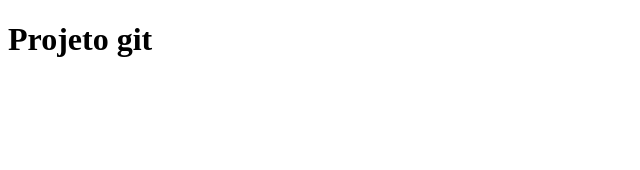
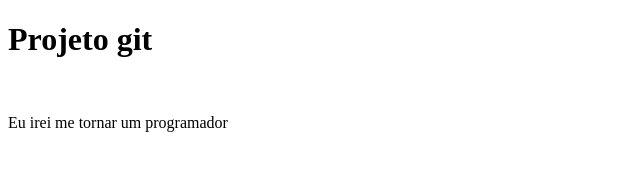
Before and after one commit to RamonAuer/ProjetoDeTreino, a plain HTML site: page index.html in a window 1280 px wide. Shown: the whole page, without its empty margins (0-640 px from the left). Drawn offline with Linux system fonts and the light colour scheme.

```diff
--- a/index.html
+++ b/index.html
@@ -7,6 +7,7 @@
     <title>git</title>
 </head>
 <body>
-    <h1> Projeto git</h1>
+    <h1> Projeto git</h1><br>
+    <p> Eu irei me  tornar um programador </p>
 </body>
 </html>
```
